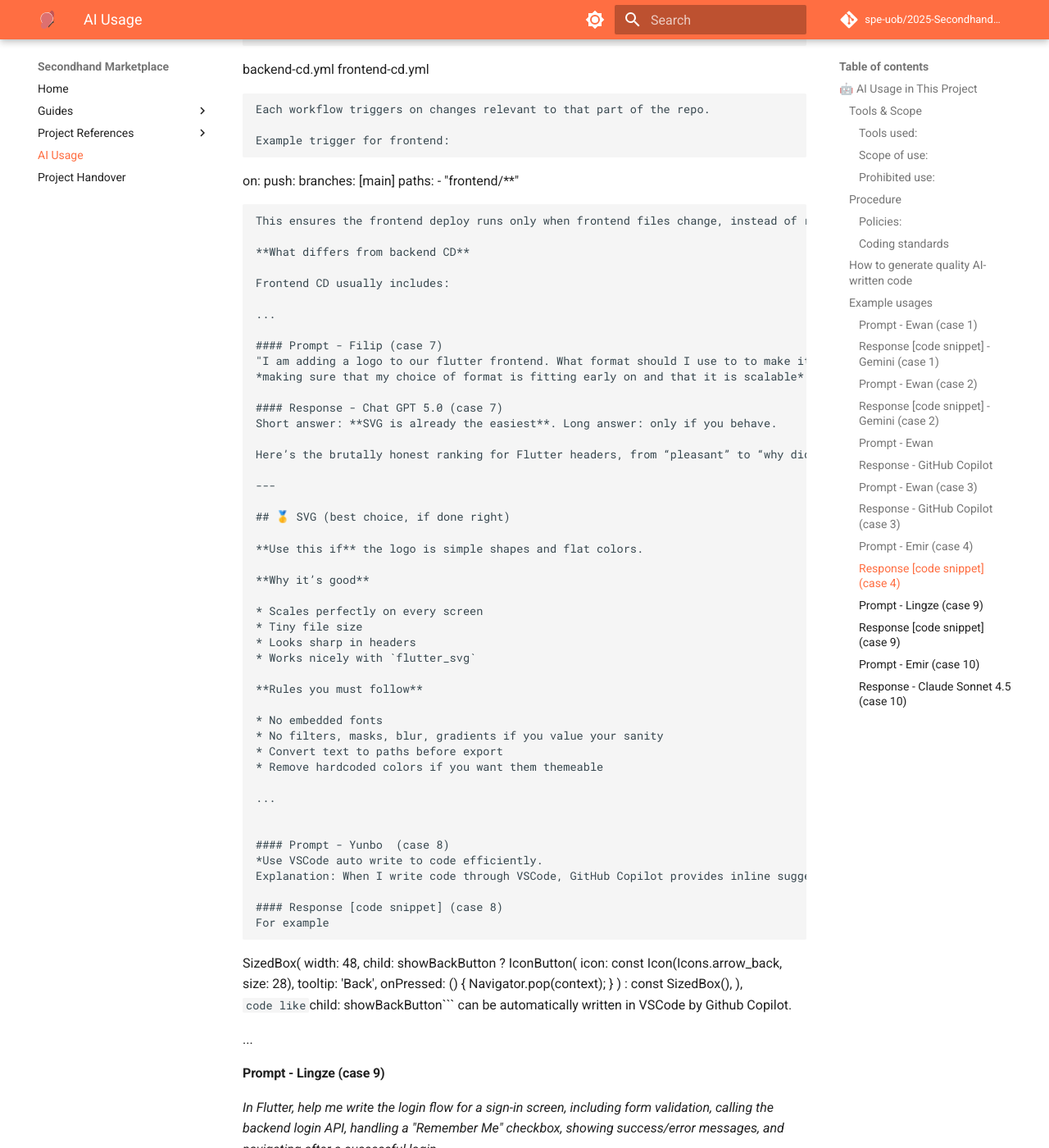
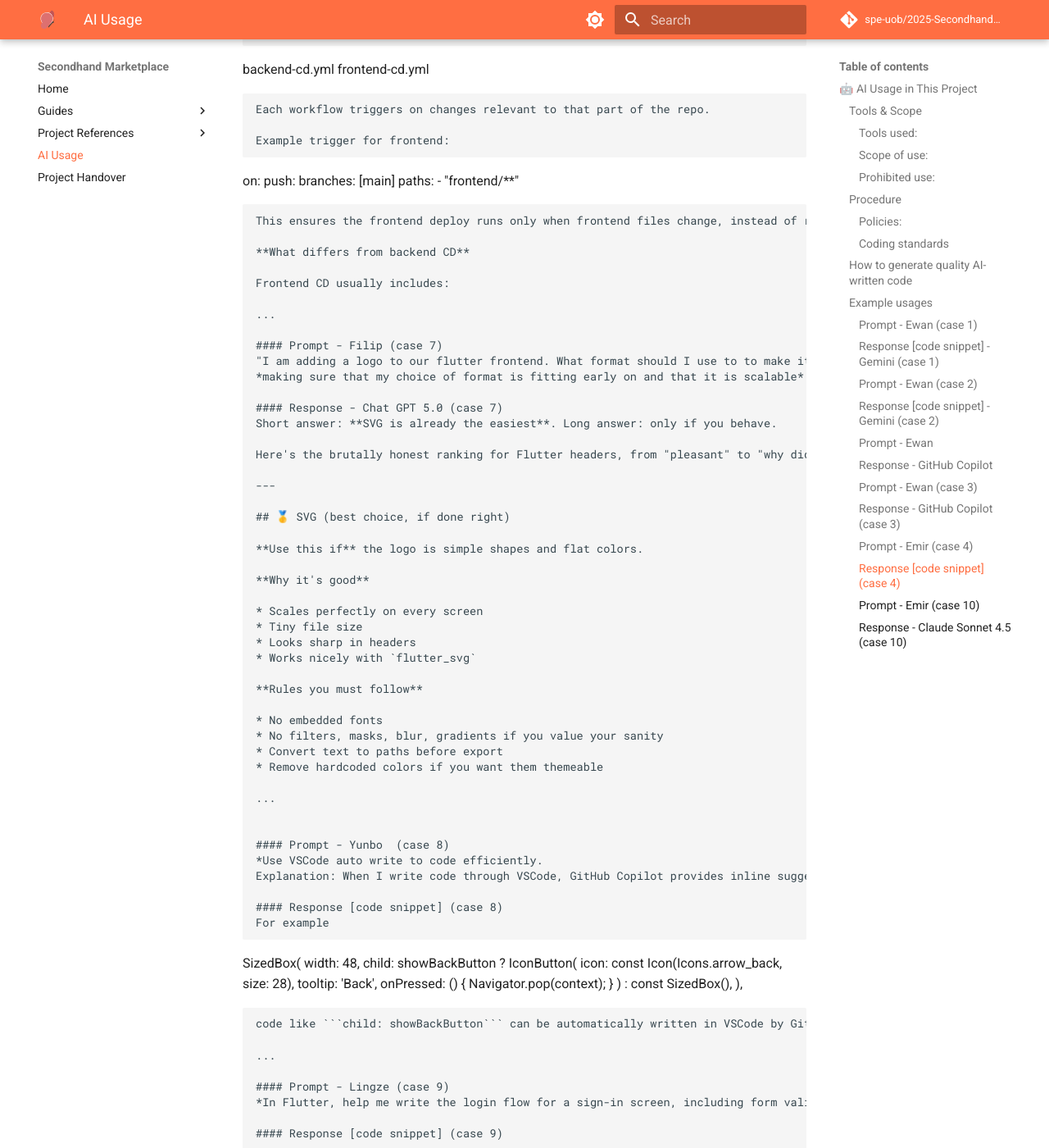
Before and after one commit to Ewan-Friend/Secondhand-Marketplace, an MkDocs documentation site: the page built from docs/AI_usage/Ai_info.md, in a window 1280 px wide and 1400 px high, scrolled down 5403 px. Shown: the whole window at 82% size. Built offline with MkDocs 1.6.1 and Material for MkDocs 9.7.7, drawn with Linux system fonts in a browser that asks for light colours; comment, search, counter and statistics services are not loaded; some of the changed text lies outside the part shown.

Commit message:
docs(ci/cd): updated ai docs

````diff
--- a/docs/AI_usage/Ai_info.md
+++ b/docs/AI_usage/Ai_info.md
@@ -264,7 +264,7 @@
 #### Response - Chat GPT 5.0 (case 7)
 Short answer: **SVG is already the easiest**. Long answer: only if you behave.
 
-Here’s the brutally honest ranking for Flutter headers, from “pleasant” to “why did you do this to yourself”.
+Here's the brutally honest ranking for Flutter headers, from "pleasant" to "why did you do this to yourself".
 
 ---
 
@@ -272,7 +272,7 @@
 
 **Use this if** the logo is simple shapes and flat colors.
 
-**Why it’s good**
+**Why it's good**
 
 * Scales perfectly on every screen
 * Tiny file size
@@ -351,6 +351,7 @@
     if (mounted) setState(() => _isLoading = false);
   }
 }
+```
 
 #### Prompt - Emir (case 10)
 "Create flowchart diagrams for all six GitHub Actions workflows in our project. Each workflow should have its own diagram showing the trigger, steps, and outcome."
````
